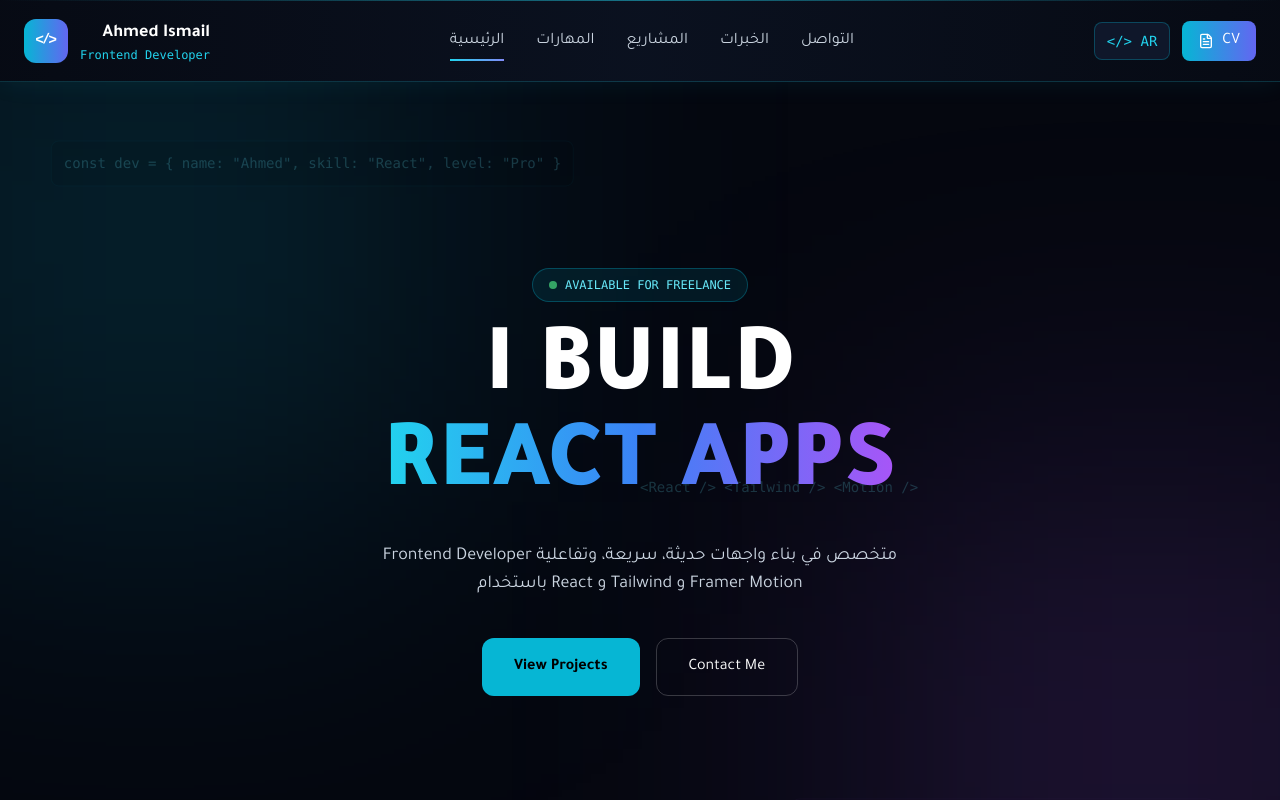
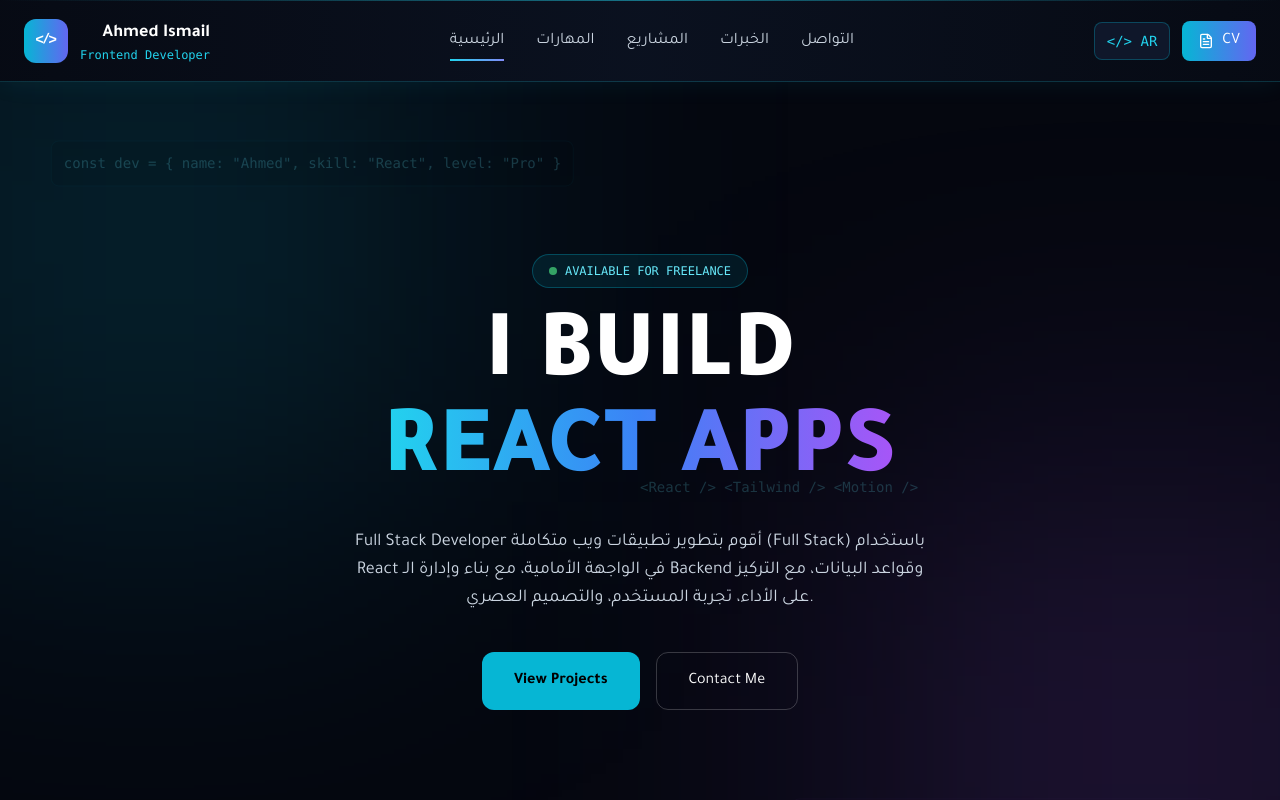
Before and after one commit to ai3048192-commits/Ahmed_Ismail_Dev, a React (Vite) app: page / in a window 1280 px wide. Shown: the top 800 px of the page. Built offline with nearby package versions, Linux system fonts and the light colour scheme.

Commit message:
Update Hero.tsx

```diff
--- a/src/components/Hero.tsx
+++ b/src/components/Hero.tsx
@@ -71,8 +71,8 @@ export default function Hero() {
 
         {/* DESCRIPTION */}
         <p className="mt-6 text-slate-300 max-w-xl mx-auto text-base sm:text-lg">
-          Frontend Developer متخصص في بناء واجهات حديثة، سريعة، وتفاعلية باستخدام React و Tailwind و Framer Motion
-        </p>
+Full Stack Developer
+أقوم بتطوير تطبيقات ويب متكاملة (Full Stack) باستخدام React في الواجهة الأمامية، مع بناء وإدارة الـ Backend وقواعد البيانات، مع التركيز على الأداء، تجربة المستخدم، والتصميم العصري.        </p>
 
         {/* BUTTONS */}
         <div className="mt-10 flex flex-col sm:flex-row gap-4 justify-center">
```
